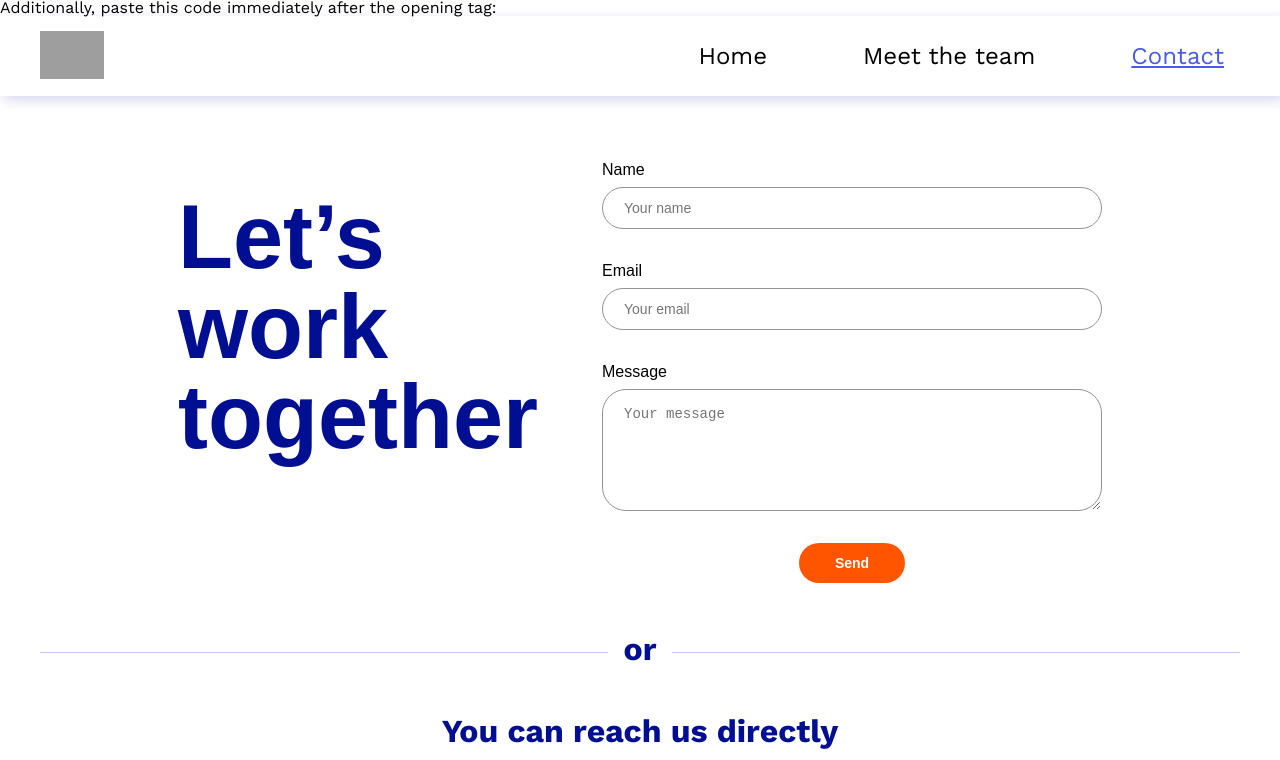
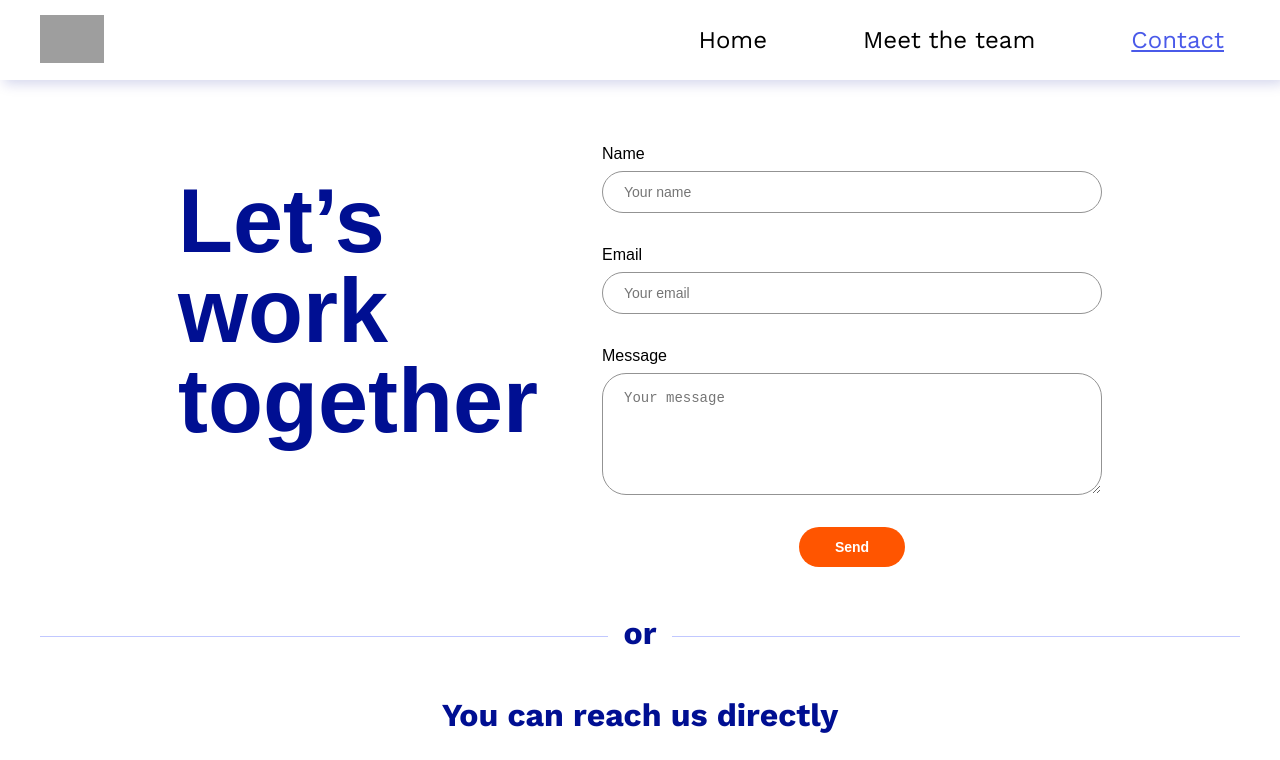
Before and after one commit to khristop/dailygo-landing, a website: page contact.html in a window 1280 px wide. Shown: the top 760 px of the page. Drawn offline with nearby package versions, Linux system fonts and the light colour scheme; grey boxes are pictures that could not be loaded; a web font is replaced by a local one.

Commit message:
Remove additional text

```diff
--- a/contact.html
+++ b/contact.html
@@ -11,14 +11,12 @@
     j=d.createElement(s),dl=l!='dataLayer'?'&l='+l:'';j.async=true;j.src=
     'https://www.googletagmanager.com/gtm.js?id='+i+dl;f.parentNode.insertBefore(j,f);
     })(window,document,'script','dataLayer','GTM-T5SF5N8T');</script>
-    <!-- End Google Tag Manager -->
-    Additionally, paste this code immediately after the opening <body> tag:
+</head>
+<body>
     <!-- Google Tag Manager (noscript) -->
     <noscript><iframe src="https://www.googletagmanager.com/ns.html?id=GTM-T5SF5N8T"
-    height="0" width="0" style="display:none;visibility:hidden"></iframe></noscript>
-    <!-- End Google Tag Manager (noscript) -->
-</head>
-<body>
+        height="0" width="0" style="display:none;visibility:hidden"></iframe></noscript>
+        <!-- End Google Tag Manager (noscript) -->
     <nav class="sticky">
         <div class="wrapper links">
             <a href="/"><img src="https://d3ar31zhvgezv2.cloudfront.net/images/logo.svg" alt="logo" class="logo visible" height="48"></a>
```
Also changed, not shown: index.html (+4 -5 lines), team.html (+3 -4 lines).
